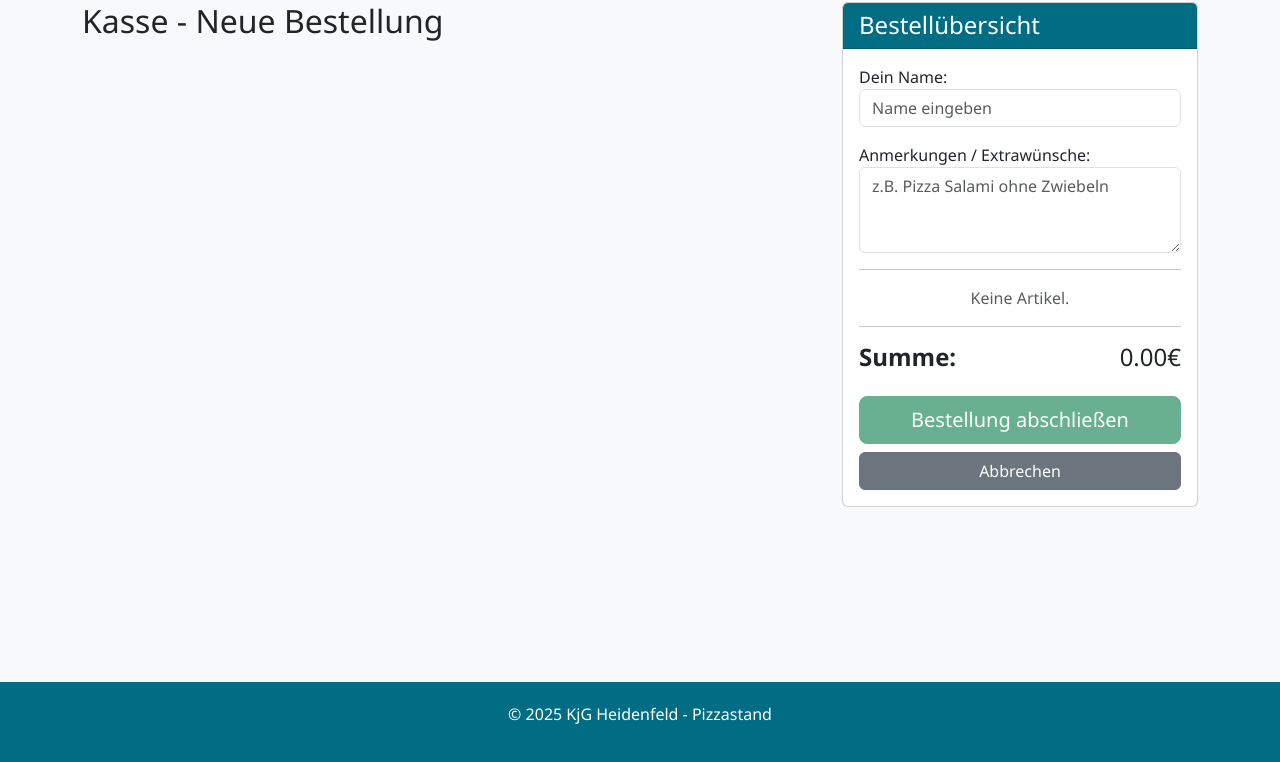
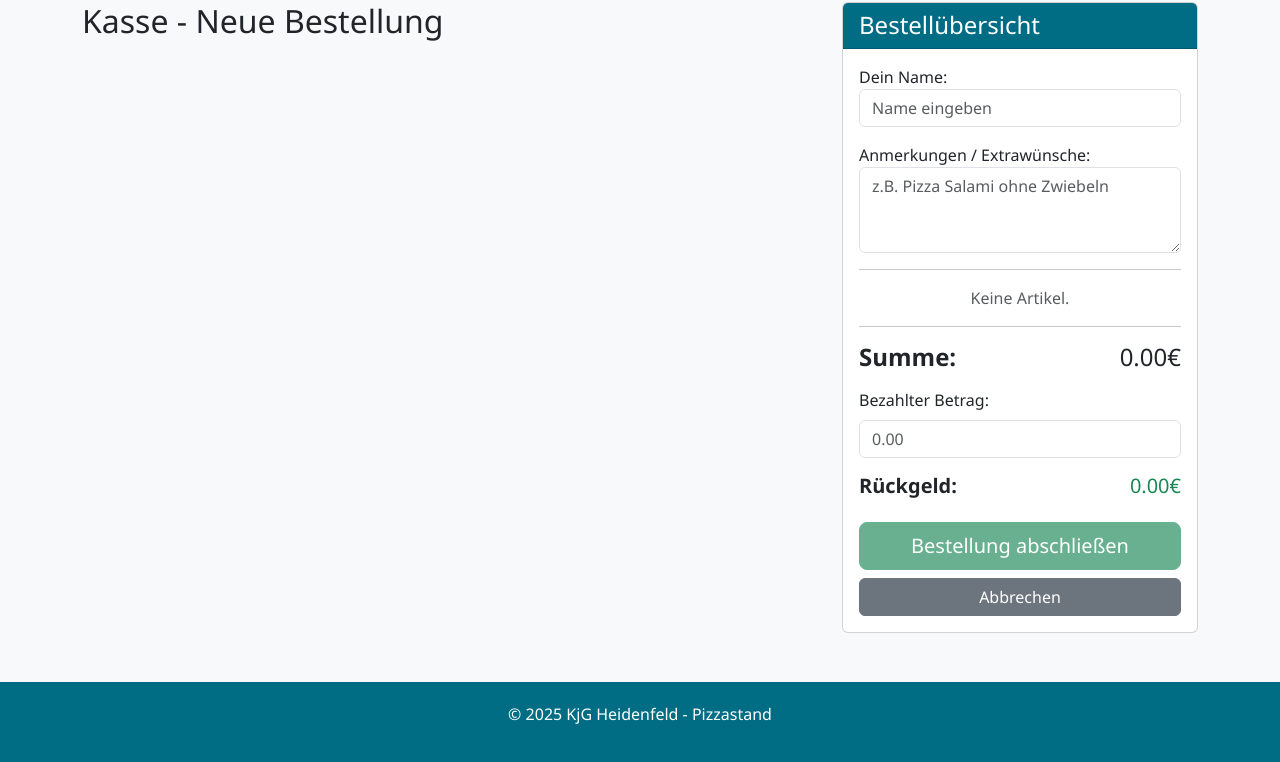
Before and after one commit to Ninob1610/kjg-pizza-manager, a Django app: page /kasse/neu/ in a window 1280 px wide. Shown: the part 78-840 px from the top of the page. Run offline with Django 5.2, Linux system fonts and the light colour scheme; data that the repository does not hold is empty.

Commit message:
Add cash input and change calculation to order cashier template

```diff
--- a/orders/templates/orders/create_order_cashier.html
+++ b/orders/templates/orders/create_order_cashier.html
@@ -53,6 +53,16 @@
                         <span id="total-price">0.00€</span>
                     </div>
 
+                    <div class="mb-3 mt-3">
+                        <label for="cash-paid" class="form-label">Bezahlter Betrag:</label>
+                        <input type="number" class="form-control" id="cash-paid" placeholder="0.00" step="0.01" min="0">
+                    </div>
+
+                    <div class="d-flex justify-content-between h5">
+                        <strong>Rückgeld:</strong>
+                        <span id="change-amount" class="text-success">0.00€</span>
+                    </div>
+
                     <!-- Hidden inputs for quantities -->
                     <div id="hidden-inputs"></div>
 
@@ -75,6 +85,7 @@
         {% endfor %}
     };
     const quantities = {};
+    let currentTotal = 0;
 
     document.querySelectorAll('.change-qty').forEach(btn => {
         btn.addEventListener('click', () => {
@@ -89,11 +100,39 @@
         });
     });
 
+    // Add event listener for cash input
+    document.getElementById('cash-paid').addEventListener('input', calculateChange);
+
+    function calculateChange() {
+        const cashInput = document.getElementById('cash-paid').value;
+        const changeSpan = document.getElementById('change-amount');
+
+        if (cashInput) {
+            const cashPaid = parseFloat(cashInput);
+            const change = cashPaid - currentTotal;
+
+            if (change >= 0) {
+                changeSpan.textContent = change.toFixed(2) + '€';
+                changeSpan.classList.remove('text-danger');
+                changeSpan.classList.add('text-success');
+            } else {
+                changeSpan.textContent = Math.abs(change).toFixed(2) + '€ zu wenig';
+                changeSpan.classList.remove('text-success');
+                changeSpan.classList.add('text-danger');
+            }
+        } else {
+            changeSpan.textContent = '0.00€';
+            changeSpan.classList.remove('text-danger');
+            changeSpan.classList.add('text-success');
+        }
+    }
+
     function updateUI() {
         const summaryDiv = document.getElementById('order-summary');
         const hiddenInputsDiv = document.getElementById('hidden-inputs');
         const totalSpan = document.getElementById('total-price');
         const submitBtn = document.getElementById('submit-btn');
+        const cashInput = document.getElementById('cash-paid');
 
         summaryDiv.innerHTML = '';
         hiddenInputsDiv.innerHTML = '';
@@ -125,7 +164,9 @@
             }
         }
 
+        currentTotal = total;
         totalSpan.textContent = total.toFixed(2) + '€';
+        cashInput.value = '';
 
         if (!hasItems) {
             summaryDiv.innerHTML = '<p class="text-muted text-center">Keine Artikel.</p>';
@@ -133,6 +174,9 @@
         } else {
             submitBtn.disabled = false;
         }
+
+        // Recalculate change when total changes
+        calculateChange();
     }
 </script>
 {% endblock %}
```
